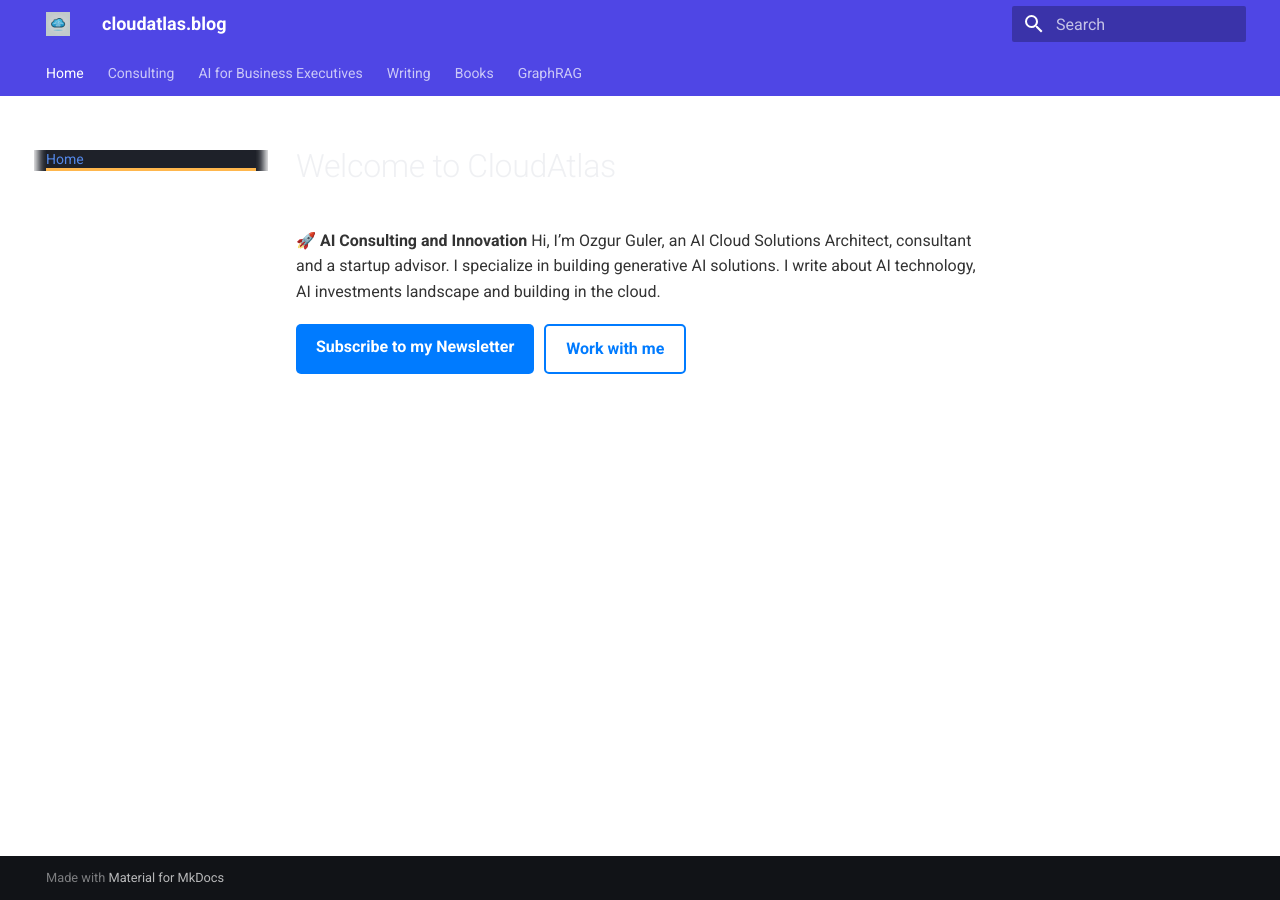
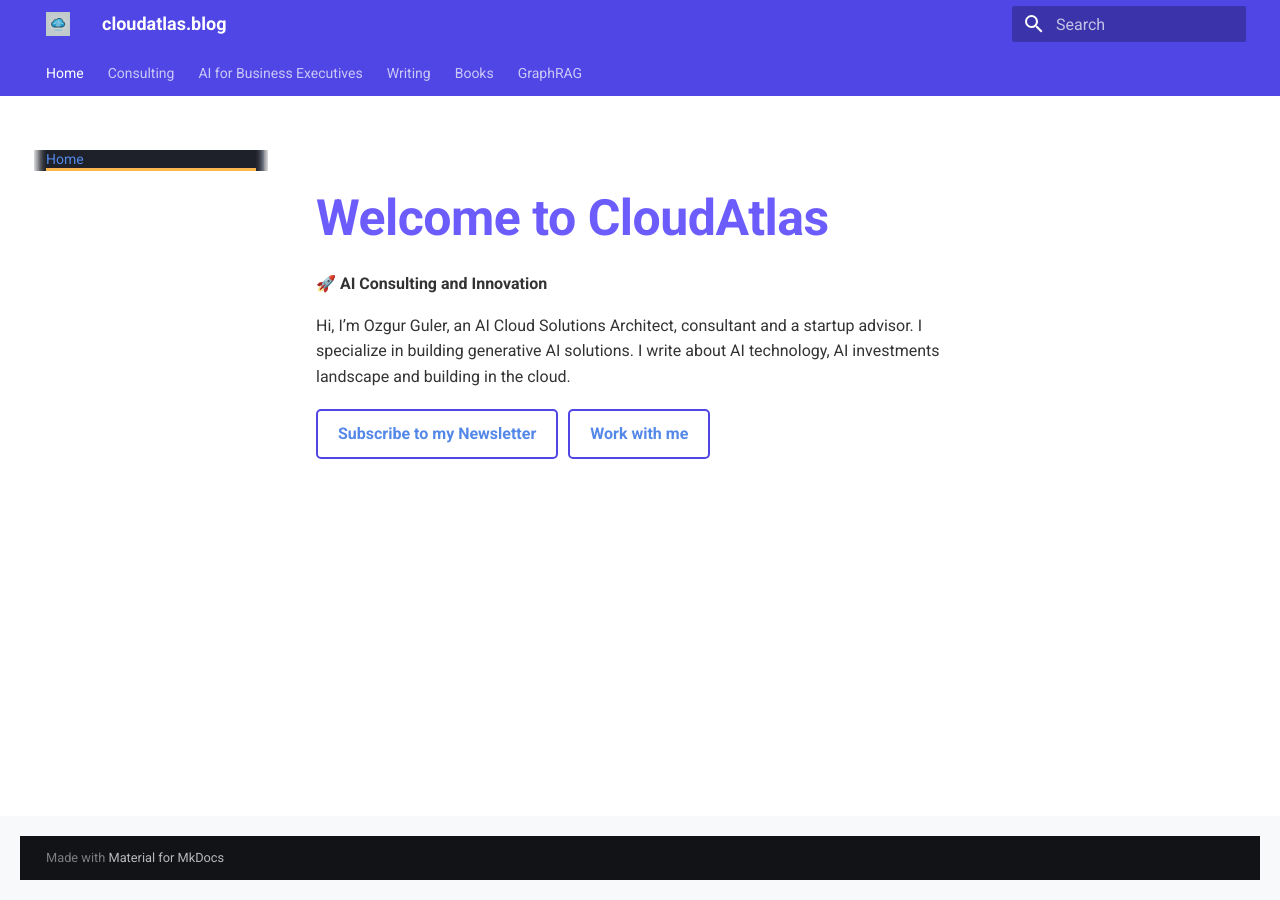
Before and after one commit to ozgurgulerx/my-docs, an MkDocs documentation site: the page built from docs/index.md, in a window 1280 px wide. Built offline with MkDocs 1.6.1 and Material for MkDocs 9.7.7, drawn with Linux system fonts in a browser that asks for light colours.

Commit message:
Initial commit for MkDocs documentation1sdassdsdasdas

```diff
--- a/docs/assets/styles/custom.css
+++ b/docs/assets/styles/custom.css
@@ -29,22 +29,70 @@
     color: #b3c4ff; /* Slightly lighter Indigo for hover */
 }
 
-  .md-nav__link--active {
-    color: #ffb74d; /* Accent color for active tab */
-    border-bottom: 3px solid #ffb74d; /* Underline for active link */
+/* Sidebar Background */
+.md-sidebar {
+    background-color: #ffffff; /* White background */
+}
+/* Sidebar Fix: Active and Non-Active States */
+.md-nav__item--active {
+    background-color: #e0e7ff !important; /* Light Indigo for active item */
+    box-shadow: none !important; /* Remove shadow effect */
 }
 
-  /* Sidebar Fix (Home Section) */
-  .md-sidebar {
-    background-color: #ffffff; /* White background to match site */
+.md-nav__item {
+    background-color: #ffffff; /* Ensure non-active items have white background */
 }
 
+.md-nav__link {
+    color: #4f46e5; /* Indigo text for links */
+}
+
+/* Active Navigation Link */
+.md-nav__link--active {
+    background-color: #e0e7ff; /* Light Indigo for active item */
+    color: #4f46e5; /* Indigo text */
+    border-bottom: 3px solid #ffb74d; /* Orange underline */
+    box-shadow: none; /* Remove shadow */
+}
+
+/* Sidebar Links Hover */
+.md-nav__link:hover {
+    background-color: #f3f4f6; /* Light gray on hover */
+    color: #4f46e5; /* Indigo text */
+}
+
+/* Remove Shadow from Sidebar */
+.md-nav {
+    box-shadow: none !important; /* Remove any lingering shadows */
+}
+
+
 .md-sidebar__link {
-    color: #333333; /* Dark text for visibility */
+    color: #4f46e5; /* Dark text for visibility */
 }
 
 .md-sidebar__link:hover {
     color: #4f46e5; /* Indigo hover effect */
+}
+
+/* Main Content Area */
+.md-content {
+    padding: 20px; /* Add some spacing around the content */
+}
+
+/* Headings */
+.md-content h1 {
+    color: #6B5CFB;; /* Indigo for high contrast */
+    font-weight: bold;
+    font-size: 2.5rem;
+    text-align: left; /* Center align for better focus */
+    margin-top: 20px;
+    margin-bottom: 20px;
+}
+
+.md-content h2, .md-content h3, .md-content h4 {
+    color: #333333; /* Use dark text for other headings */
+    font-weight: 600;
 }
 
 /* Hero Section */
@@ -58,14 +106,16 @@
 }
 
 .hero h1 {
+    color: #4f46e5; /* Indigo for high contrast */
+    font-weight: bold;
     font-size: 2.5rem;
-    font-weight: bold;
-    color: #4f46e5; /* Indigo for high contrast against white */
+    text-align: center;
+    margin-bottom: 20px;
 }
 
 .hero p {
     font-size: 1.2rem;
-    color: #555555; /* Dark grey for description */
+    color: #333333; /* Dark grey for description */
 }
 
 .hero a {
@@ -85,7 +135,7 @@
     color: #ffffff; /* Keep text white on hover */
 }
 
-  /* Buttons (Match Banner and Accent Colors) */
+/* Buttons */
 .button {
     padding: 10px 20px;
     border-radius: 5px;
@@ -95,13 +145,14 @@
 }
 
 .button-primary {
-    background-color: #4f46e5; /* Indigo */
-    color: white;
-    border: none;
+    background-color: transparent;
+    color: #4f46e5; /* Indigo */
+    border: 2px solid #4f46e5;
 }
 
 .button-primary:hover {
     background-color: #4338ca; /* Darker Indigo */
+    color: #ffffff !important; /* Keep white text on hover */
     box-shadow: 0 4px 6px rgba(0, 0, 0, 0.1);
 }
 
@@ -112,7 +163,23 @@
 }
 
 .button-secondary:hover {
-    background-color: #ffb74d; /* Accent color */
-    color: #ffffff; /* White text */
+    background-color: #4338ca; /* Darker Indigo */
+    color: #ffffff !important; /* Keep white text on hover */
     box-shadow: 0 4px 6px rgba(0, 0, 0, 0.1);
 }
+
+/* Adjustments for Footer */
+.md-footer {
+    background-color: #f8f9fa; /* Light grey */
+    padding: 20px;
+    text-align: center;
+}
+
+.md-footer a {
+    color: #4f46e5; /* Indigo links in footer */
+    text-decoration: none;
+}
+
+.md-footer a:hover {
+    text-decoration: underline;
+}
--- a/docs/index.md
+++ b/docs/index.md
@@ -1,9 +1,10 @@
 # Welcome to CloudAtlas
 
 🚀 **AI Consulting and Innovation**
+
 Hi, I’m Ozgur Guler, an AI Cloud Solutions Architect, consultant and a startup advisor. I specialize in building generative AI solutions. I write about AI technology, AI investments landscape and building in the cloud.
 
 <div style="display: flex; gap: 10px; margin-top: 20px;">
-  <a href="https://example.com/newsletter" target="_blank" style="padding: 10px 20px; background-color: #007bff; color: white; text-decoration: none; border-radius: 5px; font-weight: bold;">Subscribe to my Newsletter</a>
-  <a href="https://example.com/contact" target="_blank" style="padding: 10px 20px; background-color: white; color: #007bff; text-decoration: none; border: 2px solid #007bff; border-radius: 5px; font-weight: bold;">Work with me</a>
+  <a href="https://example.com/newsletter" target="_blank" class="button button-primary">Subscribe to my Newsletter</a>
+  <a href="https://example.com/contact" target="_blank" class="button button-secondary">Work with me</a>
 </div>
```
Lines whose indentation alone changed are shown as unchanged.
